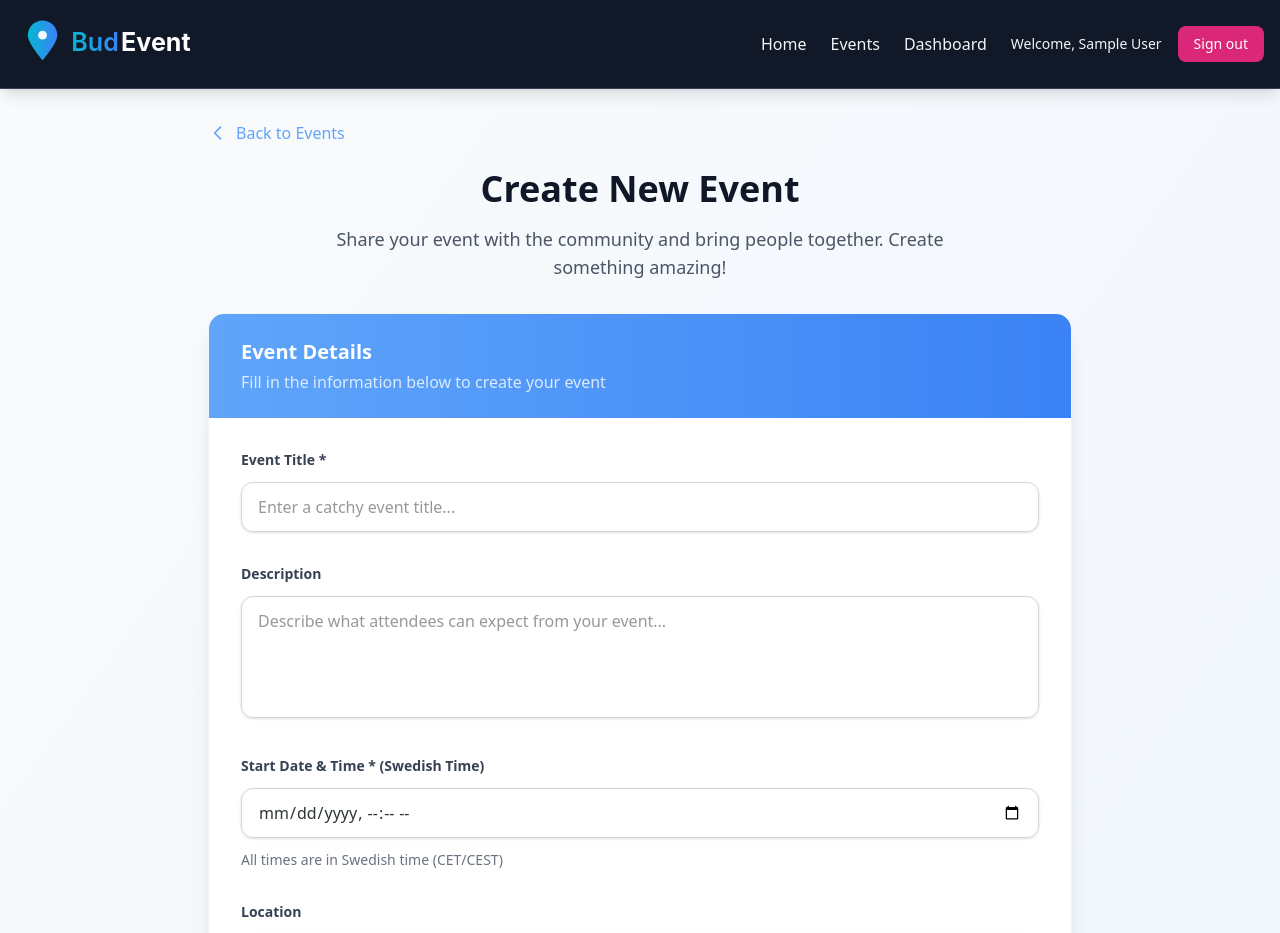
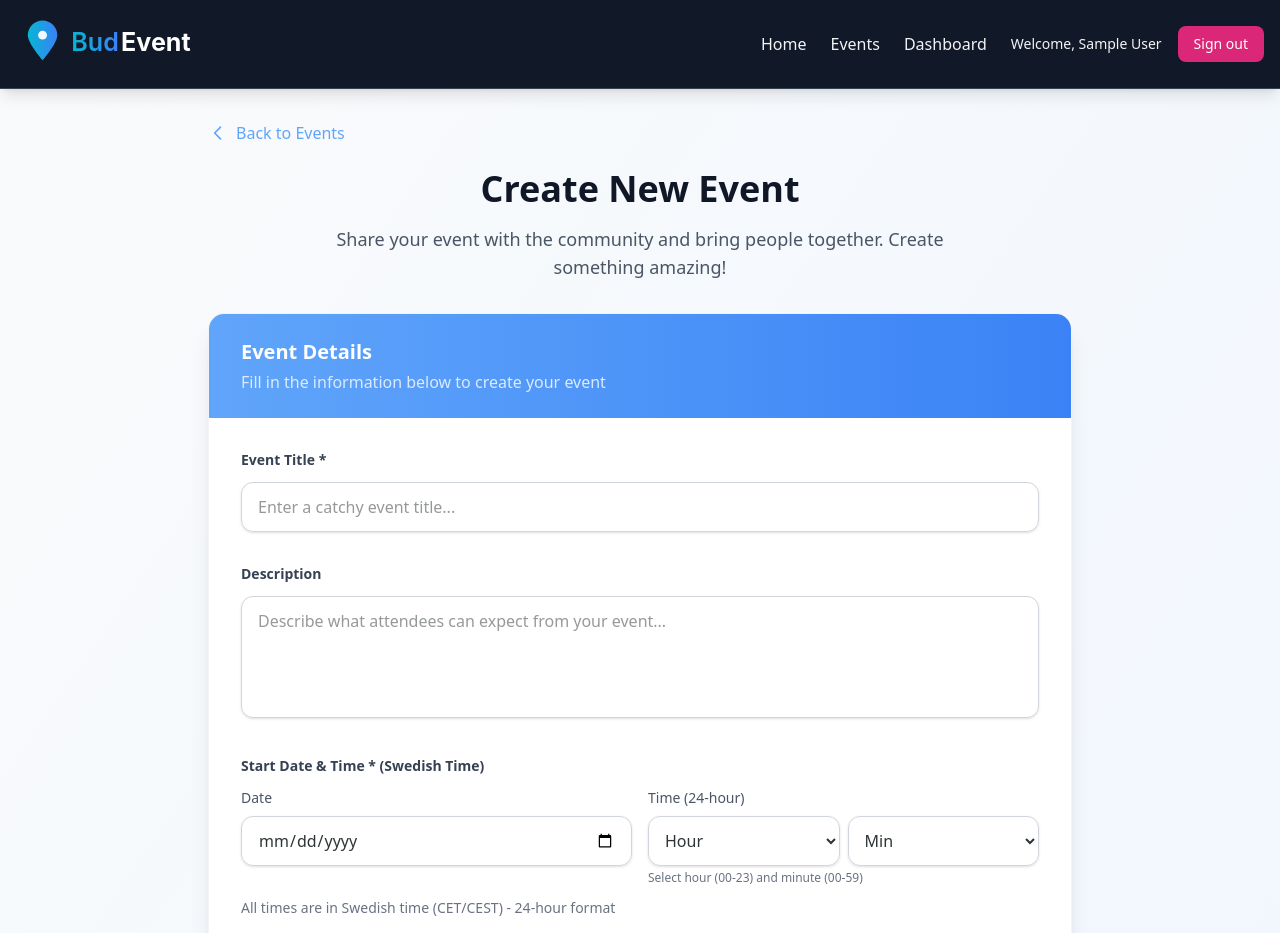
Before and after one commit to timohl80/budevent, a Next.js app: page /events/new in a window 1280 px wide. Shown: the top 933 px of the page. Built offline with nearby package versions, Linux system fonts and the light colour scheme; no server answers; the database is empty; sample sign-in values are in the browser's storage.

Commit message:
Implement true 24-hour time selectors: replace HTML time inputs with custom dropdowns for guaranteed Swedish time format

```diff
--- a/src/app/events/[id]/edit/page.tsx
+++ b/src/app/events/[id]/edit/page.tsx
@@ -28,6 +28,10 @@ export default function EditEventPage() {
     isPublic: true,
     status: 'active' as 'active' | 'cancelled' | 'completed',
     externalLink: '',
+    eventDate: '',
+    eventTime: '',
+    eventHour: '',
+    eventMinute: '',
   });
   const [uploadedImageUrl, setUploadedImageUrl] = useState<string>('');
 
@@ -62,6 +66,10 @@ export default function EditEventPage() {
           isPublic: currentEvent.isPublic,
           status: currentEvent.status,
           externalLink: currentEvent.externalLink || '',
+          eventDate: new Date(currentEvent.startsAt).toISOString().slice(0, 10),
+          eventTime: new Date(currentEvent.startsAt).toISOString().slice(11, 16),
+          eventHour: new Date(currentEvent.startsAt).getHours().toString(),
+          eventMinute: new Date(currentEvent.startsAt).getMinutes().toString(),
         });
         setUploadedImageUrl(currentEvent.imageUrl || '');
       } catch (err) {
@@ -148,7 +156,7 @@ export default function EditEventPage() {
     try {
       // Convert local datetime to ISO string while preserving local time
       // This prevents timezone conversion issues
-      const localDateTime = new Date(formData.startsAt);
+      const localDateTime = new Date(formData.eventDate + 'T' + formData.eventHour + ':' + formData.eventMinute);
 
       // Create a new date object that preserves the local time
       // by manually constructing the ISO string without timezone conversion
@@ -162,7 +170,7 @@ export default function EditEventPage() {
       // Create ISO string in local time (no timezone conversion)
       const isoDateTime = `${year}-${month}-${day}T${hours}:${minutes}:${seconds}.000Z`;
 
-      console.log('Local datetime input:', formData.startsAt);
+      console.log('Local datetime input:', formData.eventDate + 'T' + formData.eventHour + ':' + formData.eventMinute);
       console.log('Local datetime object:', localDateTime);
       console.log('Converted datetime (preserved local time):', isoDateTime);
 
@@ -186,6 +194,30 @@ export default function EditEventPage() {
       setError('Failed to update event. Please try again.');
       setSaving(false);
     }
+  };
+
+  const handleDateChange = (e: React.ChangeEvent<HTMLInputElement>) => {
+    const { value } = e.target;
+    setFormData(prev => ({
+      ...prev,
+      eventDate: value
+    }));
+  };
+
+  const handleHourChange = (e: React.ChangeEvent<HTMLSelectElement>) => {
+    const { value } = e.target;
+    setFormData(prev => ({
+      ...prev,
+      eventHour: value
+    }));
+  };
+
+  const handleMinuteChange = (e: React.ChangeEvent<HTMLSelectElement>) => {
+    const { value } = e.target;
+    setFormData(prev => ({
+      ...prev,
+      eventMinute: value
+    }));
   };
 
   const handleChange = (e: React.ChangeEvent<HTMLInputElement | HTMLTextAreaElement | HTMLSelectElement>) => {
@@ -288,19 +320,70 @@ export default function EditEventPage() {
           </div>
 
           <div className="space-y-2">
-            <label htmlFor="startsAt" className="block text-sm font-medium text-[#2D3436]">
+            <label className="block text-sm font-medium text-[#2D3436]">
               Start Date & Time * (Swedish Time)
             </label>
-            <input
-              type="datetime-local"
-              id="startsAt"
-              name="startsAt"
-              required
-              value={formData.startsAt}
-              onChange={handleChange}
-              className="w-full px-4 py-3 border border-gray-300 rounded-lg focus:outline-none focus:ring-2 focus:ring-[#A29BFE] focus:ring-offset-2 focus:border-transparent transition-colors"
-            />
-            <p className="text-sm text-[#2D3436] opacity-70">All times are in Swedish time (CET/CEST)</p>
+            <div className="grid grid-cols-2 gap-4">
+              {/* Date Input */}
+              <div>
+                <label htmlFor="eventDate" className="block text-sm font-medium text-[#2D3436] mb-2">
+                  Date
+                </label>
+                <input
+                  type="date"
+                  id="eventDate"
+                  name="eventDate"
+                  required
+                  value={formData.eventDate || ''}
+                  onChange={handleDateChange}
+                  className="w-full px-4 py-3 border border-gray-300 rounded-lg focus:outline-none focus:ring-2 focus:ring-[#A29BFE] focus:ring-offset-2 focus:border-transparent transition-colors"
+                />
+              </div>
+
+              {/* Time Input */}
+              <div>
+                <label htmlFor="eventTime" className="block text-sm font-medium text-[#2D3436] mb-2">
+                  Time (24-hour)
+                </label>
+                <div className="grid grid-cols-2 gap-2">
+                  {/* Hour Selector */}
+                  <select
+                    id="eventHour"
+                    name="eventHour"
+                    required
+                    value={formData.eventHour || ''}
+                    onChange={handleHourChange}
+                    className="w-full px-3 py-3 border border-gray-300 rounded-lg focus:outline-none focus:ring-2 focus:ring-[#A29BFE] focus:ring-offset-2 focus:border-transparent transition-colors"
+                  >
+                    <option value="">Hour</option>
+                    {Array.from({ length: 24 }, (_, i) => (
+                      <option key={i} value={String(i).padStart(2, '0')}>
+                        {String(i).padStart(2, '0')}
+                      </option>
+                    ))}
+                  </select>
+
+                  {/* Minute Selector */}
+                  <select
+                    id="eventMinute"
+                    name="eventMinute"
+                    required
+                    value={formData.eventMinute || ''}
+                    onChange={handleMinuteChange}
+                    className="w-full px-3 py-3 border border-gray-300 rounded-lg focus:outline-none focus:ring-2 focus:ring-[#A29BFE] focus:ring-offset-2 focus:border-transparent transition-colors"
+                  >
+                    <option value="">Min</option>
+                    {Array.from({ length: 60 }, (_, i) => (
+                      <option key={i} value={String(i).padStart(2, '0')}>
+                        {String(i).padStart(2, '0')}
+                      </option>
+                    ))}
+                  </select>
+                </div>
+                <p className="text-xs text-[#2D3436] opacity-70 mt-1">Select hour (00-23) and minute (00-59)</p>
+              </div>
+            </div>
+            <p className="text-sm text-[#2D3436] opacity-70">All times are in Swedish time (CET/CEST) - 24-hour format</p>
           </div>
 
           <div className="space-y-2">
--- a/src/app/events/new/page.tsx
+++ b/src/app/events/new/page.tsx
@@ -24,6 +24,10 @@ function CreateEventForm() {
     capacity: '',
     isPublic: true,
     externalLink: '',
+    eventDate: '', // Added for date input
+    eventTime: '', // Added for time input
+    eventHour: '', // Added for hour input
+    eventMinute: '', // Added for minute input
   });
   const [uploadedImageUrl, setUploadedImageUrl] = useState<string>('');
   const [tempEventId, setTempEventId] = useState<string>('');
@@ -81,32 +85,18 @@ function CreateEventForm() {
     console.log('User ID:', (session?.user as any)?.id);
     console.log('Form data:', formData);
 
-    // Convert local datetime to ISO string while preserving local time
-    // This prevents timezone conversion issues
-    const localDateTime = new Date(formData.startsAt);
+    // Combine date and time to form the ISO string
+    const date = formData.eventDate;
+    const time = `${formData.eventHour}:${formData.eventMinute}:00.000Z`; // Ensure seconds are 00
 
-    // Create a new date object that preserves the local time
-    // by manually constructing the ISO string without timezone conversion
-    const year = localDateTime.getFullYear();
-    const month = String(localDateTime.getMonth() + 1).padStart(2, '0');
-    const day = String(localDateTime.getDate()).padStart(2, '0');
-    const hours = String(localDateTime.getHours()).padStart(2, '0');
-    const minutes = String(localDateTime.getMinutes()).padStart(2, '0');
-    const seconds = String(localDateTime.getSeconds()).padStart(2, '0');
-
-    // Create ISO string in local time (no timezone conversion)
-    const isoDateTime = `${year}-${month}-${day}T${hours}:${minutes}:${seconds}.000Z`;
-
-    console.log('Local datetime input:', formData.startsAt);
-    console.log('Local datetime object:', localDateTime);
-    console.log('Converted datetime (preserved local time):', isoDateTime);
+    console.log('Combined date and time:', time);
 
     try {
           // Add the new event to Supabase
     const newEvent = await EventsService.createEvent({
       title: formData.title,
       description: formData.description,
-      startsAt: isoDateTime,
+      startsAt: `${date}T${time}`, // Combine date and time
       location: formData.location,
       imageUrl: uploadedImageUrl || undefined,
       capacity: formData.capacity ? parseInt(formData.capacity) : undefined,
@@ -130,6 +120,30 @@ function CreateEventForm() {
   };
 
   const handleChange = (e: React.ChangeEvent<HTMLInputElement | HTMLTextAreaElement>) => {
+    const { name, value } = e.target;
+    setFormData(prev => ({
+      ...prev,
+      [name]: value
+    }));
+  };
+
+  const handleDateChange = (e: React.ChangeEvent<HTMLInputElement>) => {
+    const { name, value } = e.target;
+    setFormData(prev => ({
+      ...prev,
+      [name]: value
+    }));
+  };
+
+  const handleHourChange = (e: React.ChangeEvent<HTMLSelectElement>) => {
+    const { name, value } = e.target;
+    setFormData(prev => ({
+      ...prev,
+      [name]: value
+    }));
+  };
+
+  const handleMinuteChange = (e: React.ChangeEvent<HTMLSelectElement>) => {
     const { name, value } = e.target;
     setFormData(prev => ({
       ...prev,
@@ -216,19 +230,70 @@ function CreateEventForm() {
 
               {/* Date & Time */}
               <div className="space-y-3">
-                <label htmlFor="startsAt" className="block text-sm font-semibold text-gray-700">
+                <label className="block text-sm font-semibold text-gray-700">
                   Start Date & Time * (Swedish Time)
                 </label>
-                <input
-                  type="datetime-local"
-                  id="startsAt"
-                  name="startsAt"
-                  required
-                  value={formData.startsAt}
-                  onChange={handleChange}
-                  className="w-full px-4 py-3 border border-gray-300 rounded-xl focus:outline-none focus:ring-2 focus:ring-[#60A5FA] focus:border-transparent transition-all duration-200 shadow-sm"
-                />
-                <p className="text-sm text-gray-500">All times are in Swedish time (CET/CEST)</p>
+                <div className="grid grid-cols-2 gap-4">
+                  {/* Date Input */}
+                  <div>
+                    <label htmlFor="eventDate" className="block text-sm font-medium text-gray-600 mb-2">
+                      Date
+                    </label>
+                    <input
+                      type="date"
+                      id="eventDate"
+                      name="eventDate"
+                      required
+                      value={formData.eventDate || ''}
+                      onChange={handleDateChange}
+                      className="w-full px-4 py-3 border border-gray-300 rounded-xl focus:outline-none focus:ring-2 focus:ring-[#60A5FA] focus:border-transparent transition-all duration-200 shadow-sm"
+                    />
+                  </div>
+
+                  {/* Time Input */}
+                  <div>
+                    <label htmlFor="eventTime" className="block text-sm font-medium text-gray-600 mb-2">
+                      Time (24-hour)
+                    </label>
+                    <div className="grid grid-cols-2 gap-2">
+                      {/* Hour Selector */}
+                      <select
+                        id="eventHour"
+                        name="eventHour"
+                        required
+                        value={formData.eventHour || ''}
+                        onChange={handleHourChange}
+                        className="w-full px-3 py-3 border border-gray-300 rounded-xl focus:outline-none focus:ring-2 focus:ring-[#60A5FA] focus:border-transparent transition-all duration-200 shadow-sm"
+                      >
+                        <option value="">Hour</option>
+                        {Array.from({ length: 24 }, (_, i) => (
+                          <option key={i} value={String(i).padStart(2, '0')}>
+                            {String(i).padStart(2, '0')}
+                          </option>
+                        ))}
+                      </select>
+
+                      {/* Minute Selector */}
+                      <select
+                        id="eventMinute"
+                        name="eventMinute"
+                        required
+                        value={formData.eventMinute || ''}
+                        onChange={handleMinuteChange}
+                        className="w-full px-3 py-3 border border-gray-300 rounded-xl focus:outline-none focus:ring-2 focus:ring-[#60A5FA] focus:border-transparent transition-all duration-200 shadow-sm"
+                      >
+                        <option value="">Min</option>
+                        {Array.from({ length: 60 }, (_, i) => (
+                          <option key={i} value={String(i).padStart(2, '0')}>
+                            {String(i).padStart(2, '0')}
+                          </option>
+                        ))}
+                      </select>
+                    </div>
+                    <p className="text-xs text-gray-500 mt-1">Select hour (00-23) and minute (00-59)</p>
+                  </div>
+                </div>
+                <p className="text-sm text-gray-500">All times are in Swedish time (CET/CEST) - 24-hour format</p>
               </div>
 
               {/* Location */}
```
